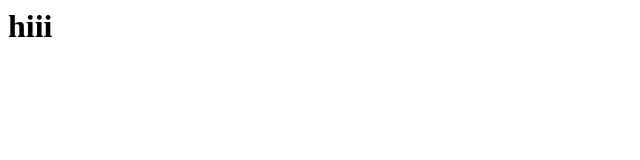
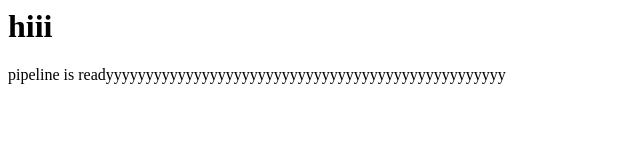
Before and after one commit to shrihariniiim/simple-static-website, a plain HTML site: page index.html in a window 1280 px wide. Shown: the whole page, without its empty margins (0-640 px from the left). Drawn offline with Linux system fonts and the light colour scheme.

Commit message:
Update index.html

```diff
--- a/index.html
+++ b/index.html
@@ -1,5 +1,6 @@
 <html>
 <body>
 <h1>hiii</h1>
+ pipeline is readyyyyyyyyyyyyyyyyyyyyyyyyyyyyyyyyyyyyyyyyyyyyyyyyyy
 </body>
 </html>
```
